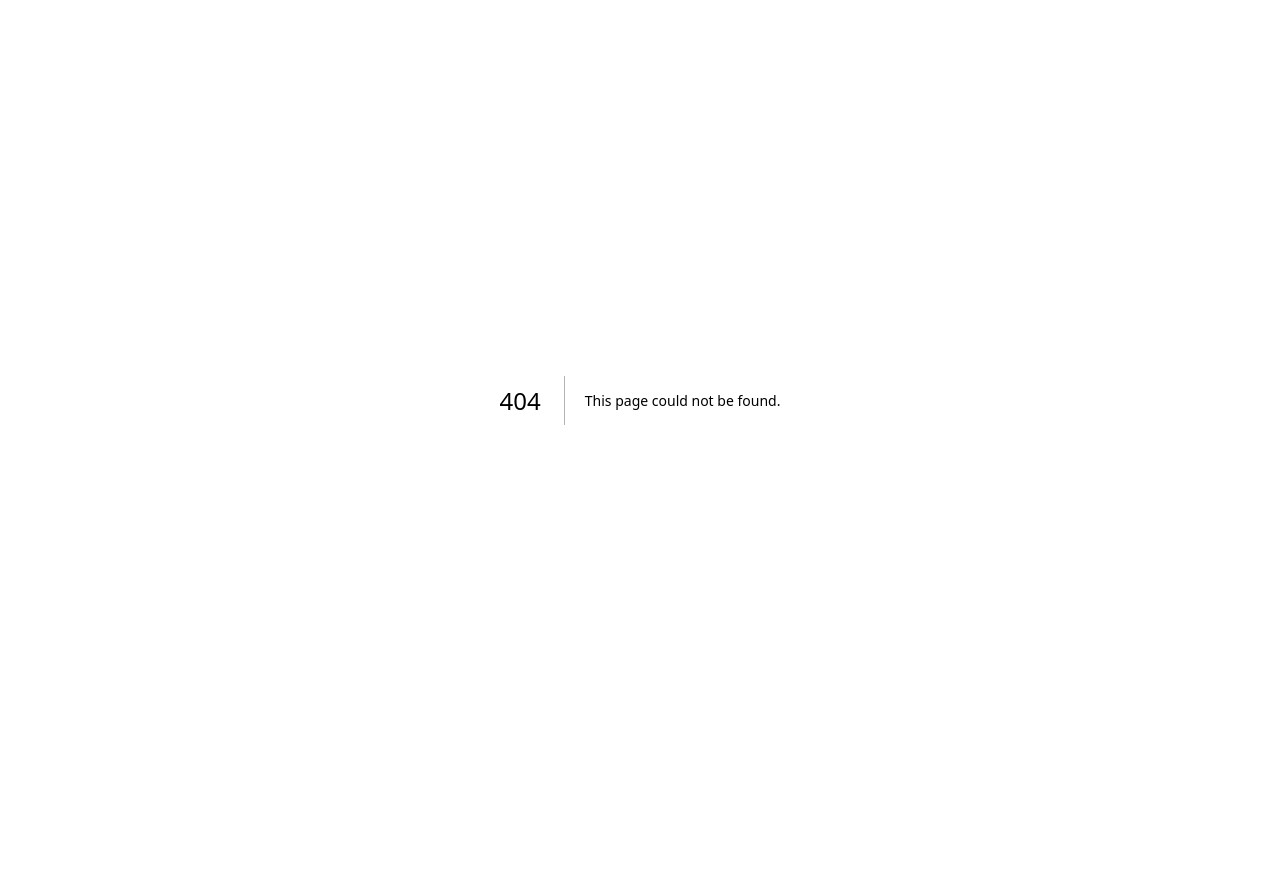
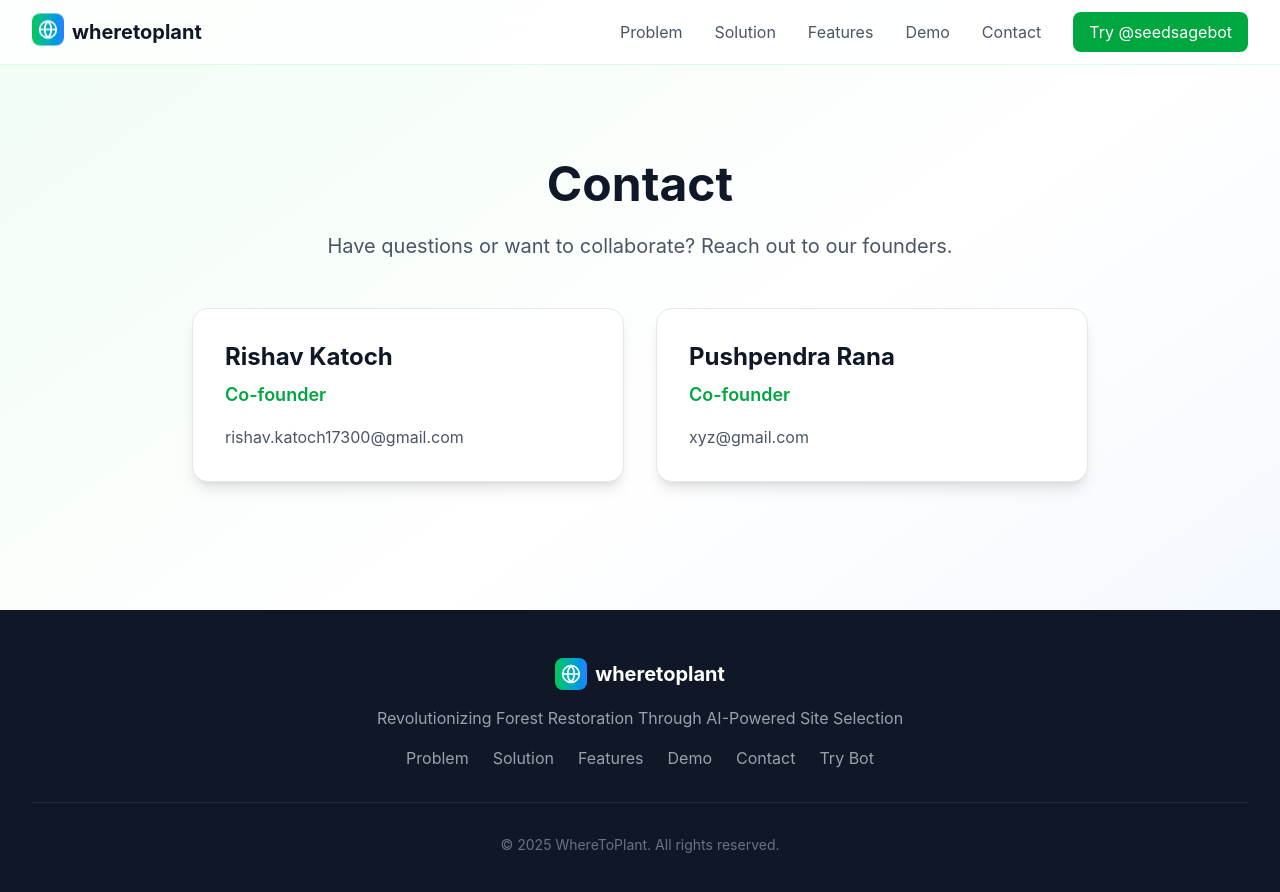
Before and after one commit to rishhavv/wheretoplant, a Next.js app: page /contact in a window 1280 px wide. Before the commit this address had no page. Shown: the top 892 px of the page. Before the commit the page ends 800 px from the top, so only its background shows below. Built offline with nearby package versions, Linux system fonts and the light colour scheme.

Commit message:
chore: update contacts

```diff
--- /dev/null
+++ b/src/app/contact/page.tsx
@@ -0,0 +1,135 @@
+'use client';
+
+import { ArrowRight, Bot, Globe, TrendingUp, Users, Zap, MapPin, MessageCircle, Menu, X, ChevronDown, Leaf, Target, Clock, Scaling } from 'lucide-react';
+import { useState } from 'react';
+import Link from 'next/link';
+
+// Reusable Header Component
+const Header = () => {
+  const [mobileMenuOpen, setMobileMenuOpen] = useState(false);
+
+  return (
+    <nav className="fixed top-0 w-full bg-white/80 backdrop-blur-md border-b border-green-100 z-50">
+      <div className="max-w-7xl mx-auto px-4 sm:px-6 lg:px-8">
+        <div className="flex justify-between items-center h-16">
+          <Link href="/" className="flex items-center space-x-2">
+            <div className="w-8 h-8 bg-gradient-to-r from-green-500 to-blue-500 rounded-lg flex items-center justify-center animate-float">
+              <Globe className="w-5 h-5 text-white" />
+            </div>
+            <span className="text-xl font-bold text-gray-900">wheretoplant</span>
+          </Link>
+
+          {/* Desktop Navigation */}
+          <div className="hidden md:flex items-center space-x-8">
+            <Link href="/#problem" className="text-gray-600 hover:text-green-600 transition-colors">Problem</Link>
+            <Link href="/#solution" className="text-gray-600 hover:text-green-600 transition-colors">Solution</Link>
+            <Link href="/#features" className="text-gray-600 hover:text-green-600 transition-colors">Features</Link>
+            <Link href="/#demo" className="text-gray-600 hover:text-green-600 transition-colors">Demo</Link>
+            <Link href="/contact" className="text-gray-600 hover:text-green-600 transition-colors">Contact</Link>
+            <a href="https://t.me/seedsagebot" target="_blank" rel="noopener noreferrer" className="bg-green-600 text-white px-4 py-2 rounded-lg hover:bg-green-700 transition-colors">
+              Try @seedsagebot
+            </a>
+          </div>
+
+          {/* Mobile menu button */}
+          <div className="md:hidden">
+            <button
+              onClick={() => setMobileMenuOpen(!mobileMenuOpen)}
+              className="text-gray-600 hover:text-green-600 transition-colors"
+            >
+              {mobileMenuOpen ? <X className="w-6 h-6" /> : <Menu className="w-6 h-6" />}
+            </button>
+          </div>
+        </div>
+
+        {/* Mobile Navigation */}
+        {mobileMenuOpen && (
+          <div className="md:hidden bg-white border-t border-green-100 py-4">
+            <div className="flex flex-col space-y-4">
+              <Link href="/#problem" className="text-gray-600 hover:text-green-600 transition-colors px-4 py-2" onClick={() => setMobileMenuOpen(false)}>Problem</Link>
+              <Link href="/#solution" className="text-gray-600 hover:text-green-600 transition-colors px-4 py-2" onClick={() => setMobileMenuOpen(false)}>Solution</Link>
+              <Link href="/#features" className="text-gray-600 hover:text-green-600 transition-colors px-4 py-2" onClick={() => setMobileMenuOpen(false)}>Features</Link>
+              <Link href="/#demo" className="text-gray-600 hover:text-green-600 transition-colors px-4 py-2" onClick={() => setMobileMenuOpen(false)}>Demo</Link>
+              <Link href="/contact" className="text-gray-600 hover:text-green-600 transition-colors px-4 py-2" onClick={() => setMobileMenuOpen(false)}>Contact</Link>
+              <a href="https://t.me/seedsagebot" target="_blank" rel="noopener noreferrer" className="bg-green-600 text-white px-4 py-2 rounded-lg hover:bg-green-700 transition-colors mx-4" onClick={() => setMobileMenuOpen(false)}>
+                Try @seedsagebot
+              </a>
+            </div>
+          </div>
+        )}
+      </div>
+    </nav>
+  );
+};
+
+// Reusable Footer Component
+const Footer = () => (
+  <footer className="bg-gray-900 text-white py-12 px-4 sm:px-6 lg:px-8">
+    <div className="max-w-7xl mx-auto">
+      <div className="text-center">
+        <div className="flex items-center justify-center space-x-2 mb-4">
+          <div className="w-8 h-8 bg-gradient-to-r from-green-500 to-blue-500 rounded-lg flex items-center justify-center">
+            <Globe className="w-5 h-5 text-white" />
+          </div>
+          <span className="text-xl font-bold">wheretoplant</span>
+        </div>
+        <p className="text-gray-400 mb-4">
+          Revolutionizing Forest Restoration Through AI-Powered Site Selection
+        </p>
+        <div className="flex justify-center space-x-6">
+          <Link href="/#problem" className="text-gray-400 hover:text-white transition-colors">Problem</Link>
+          <Link href="/#solution" className="text-gray-400 hover:text-white transition-colors">Solution</Link>
+          <Link href="/#features" className="text-gray-400 hover:text-white transition-colors">Features</Link>
+          <Link href="/#demo" className="text-gray-400 hover:text-white transition-colors">Demo</Link>
+          <Link href="/contact" className="text-gray-400 hover:text-white transition-colors">Contact</Link>
+          <a href="https://t.me/seedsagebot" target="_blank" rel="noopener noreferrer" className="text-gray-400 hover:text-white transition-colors">Try Bot</a>
+        </div>
+        <div className="mt-8 pt-8 border-t border-gray-800">
+          <p className="text-gray-500 text-sm">
+            © 2025 WhereToPlant. All rights reserved.
+          </p>
+        </div>
+      </div>
+    </div>
+  </footer>
+);
+
+
+export default function ContactPage() {
+  return (
+    <div className="min-h-screen bg-gradient-to-br from-green-50 via-white to-blue-50">
+      <Header />
+
+      <main className="pt-24 pb-16 px-4 sm:px-6 lg:px-8">
+        <section id="contact" className="py-16 px-4 sm:px-6 lg:px-8">
+          <div className="max-w-4xl mx-auto text-center">
+            <h1 className="text-4xl md:text-5xl font-bold text-gray-900 mb-6">
+              Contact
+            </h1>
+            <p className="text-xl text-gray-600 mb-12 max-w-2xl mx-auto">
+              Have questions or want to collaborate? Reach out to our founders.
+            </p>
+            <div className="grid md:grid-cols-2 gap-8 text-left">
+              <div className="bg-white p-8 rounded-2xl border border-gray-200 shadow-lg">
+                <h3 className="text-2xl font-bold text-gray-900 mb-2">Rishav Katoch</h3>
+                <p className="text-lg text-green-600 font-semibold mb-4">Co-founder</p>
+                <a href="mailto:rishav.katoch17300@gmail.com" className="text-gray-600 hover:text-green-600 transition-colors">
+                  rishav.katoch17300@gmail.com
+                </a>
+              </div>
+              <div className="bg-white p-8 rounded-2xl border border-gray-200 shadow-lg">
+                <h3 className="text-2xl font-bold text-gray-900 mb-2">Pushpendra Rana</h3>
+                <p className="text-lg text-green-600 font-semibold mb-4">Co-founder</p>
+                <a href="mailto:xyz@gmail.com" className="text-gray-600 hover:text-green-600 transition-colors">
+                  xyz@gmail.com
+                </a>
+              </div>
+            </div>
+          </div>
+        </section>
+      </main>
+
+      <Footer />
+    </div>
+  );
+}
--- a/src/app/page.tsx
+++ b/src/app/page.tsx
@@ -51,6 +51,7 @@ export default function Home() {
               <a href="#solution" className="text-gray-600 hover:text-green-600 transition-colors">Solution</a>
               <a href="#features" className="text-gray-600 hover:text-green-600 transition-colors">Features</a>
               <a href="#demo" className="text-gray-600 hover:text-green-600 transition-colors">Demo</a>
+              <a href="/contact" className="text-gray-600 hover:text-green-600 transition-colors">Contact</a>
               <a href="#try-now" className="bg-green-600 text-white px-4 py-2 rounded-lg hover:bg-green-700 transition-colors">
                 Try @seedsagebot
               </a>
@@ -98,6 +99,13 @@ export default function Home() {
                   onClick={() => setMobileMenuOpen(false)}
                 >
                   Demo
+                </a>
+                <a
+                  href="/contact"
+                  className="text-gray-600 hover:text-green-600 transition-colors px-4 py-2"
+                  onClick={() => setMobileMenuOpen(false)}
+                >
+                  Contact
                 </a>
                 <a
                   href="#try-now"
@@ -523,11 +531,12 @@ export default function Home() {
               <a href="#solution" className="text-gray-400 hover:text-white transition-colors">Solution</a>
               <a href="#features" className="text-gray-400 hover:text-white transition-colors">Features</a>
               <a href="#demo" className="text-gray-400 hover:text-white transition-colors">Demo</a>
+              <a href="/contact" className="text-gray-400 hover:text-white transition-colors">Contact</a>
               <a href="#try-now" className="text-gray-400 hover:text-white transition-colors">Try Bot</a>
             </div>
             <div className="mt-8 pt-8 border-t border-gray-800">
               <p className="text-gray-500 text-sm">
-                © 2024 WhereToPlant. All rights reserved.
+                © 2025 WhereToPlant. All rights reserved.
               </p>
             </div>
           </div>
```
